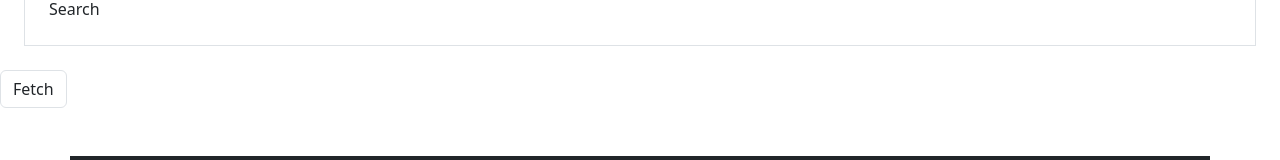
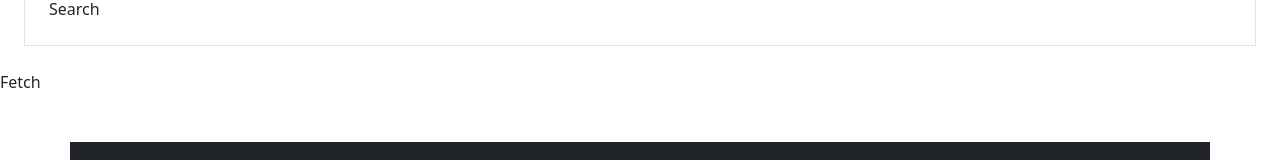
Before and after one commit to moizextra/Mern-Stack-Learning, a React (Vite) app in the folder frontend/: page /products in a window 1280 px wide. Shown: the part 596-756 px from the top of the page. Built offline with nearby package versions, Linux system fonts and the light colour scheme.

Commit message:
fixed:parameters should be pass in object to dispatch function

```diff
--- a/frontend/src/Pages/Products.jsx
+++ b/frontend/src/Pages/Products.jsx
@@ -17,8 +17,8 @@ const Products = () => {
   const productsCount = useSelector((state) => state.product.ProductCount); // Rename to `productsCount`
   const loading = useSelector((state) => state.product.isLoading);
 const handlefetch=()=>{
-  const page=3
-  dispatch(getProducts(keyword,page));
+  let page=3;
+  dispatch(getProducts({ keyword, page }));
 }
   useEffect(() => {
     if (error) {
@@ -35,24 +35,12 @@ const handlefetch=()=>{
     }
   }, [error]);
 
-  // const handlePageChange = (pageNumber) => {
-  //   setCurrentPage(pageNumber); // Update current page when pagination is clicked
-  // };
-
   if (loading) {
     return <Loading />;
   }
 
   return (
-    <>
-      {products && products.map(product => (
-        <Product key={product.id} product={product} />
-      ))}
-  <button className="btn border" onClick={handlefetch}>Fetch</button>
-    </>
-
-
-
+  <><button onClick={handlefetch}>Fetch</button></>
   );
 };
 
--- a/frontend/src/Productslices/Products.js
+++ b/frontend/src/Productslices/Products.js
@@ -1,7 +1,7 @@
 import { createSlice, createAsyncThunk } from '@reduxjs/toolkit';
 
-export const getProducts = createAsyncThunk('getProducts', async ( keyword="", page=1 ) => {
-
+export const getProducts = createAsyncThunk('getProducts', async ( {keyword="", page=1 }) => {
+console.log("The Keyword and Page is "+keyword,page);
   try {
     const response = await fetch(`http://localhost:3000/api/v1/products?keyword=${keyword}&page=${page}`);
     if (!response.ok) {
```
